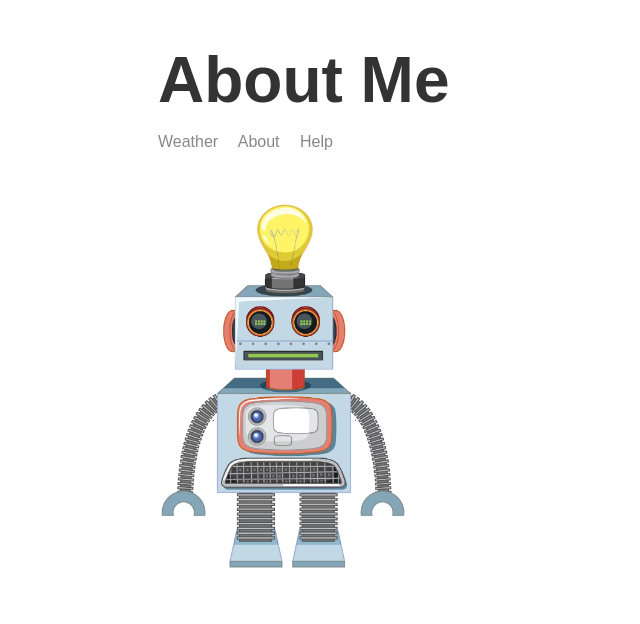
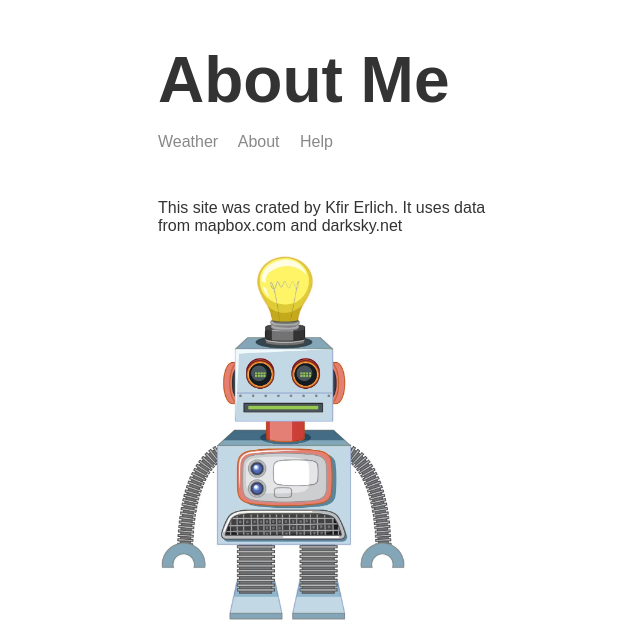
Before and after one commit to KfirErlich/node-weather-website, a Node server app: page /about in a window 1280 px wide. Shown: the top 624 px of the page, without its empty margins (307-947 px from the left). Run offline with Node 20, Linux system fonts and the light colour scheme.

Commit message:
paragraph about the app was added

```diff
--- a/tamplates/views/about.hbs
+++ b/tamplates/views/about.hbs
@@ -8,6 +8,7 @@
 <body>
 <div class="main-content">
     {{>header}}
+    <p>This site was crated by Kfir Erlich. It uses data from mapbox.com and darksky.net </p>
     <img class="portrait" src="/img/vintage-robot-toy-white-background_1308-77501.avif">
 </div>
     {{>footer}}
```
